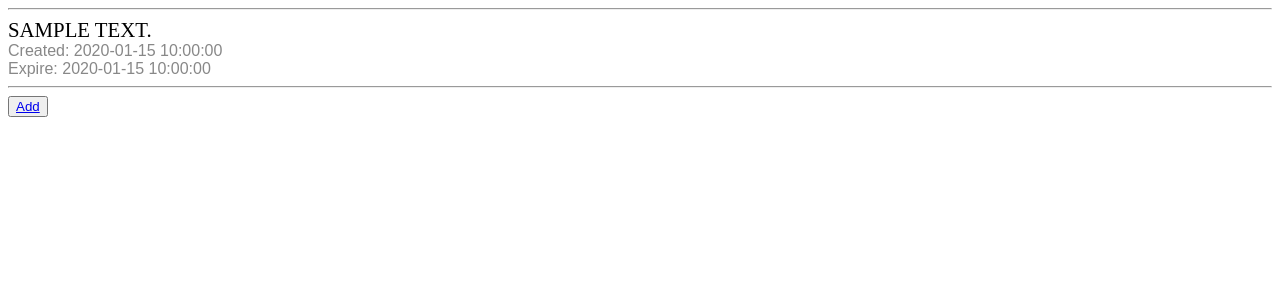
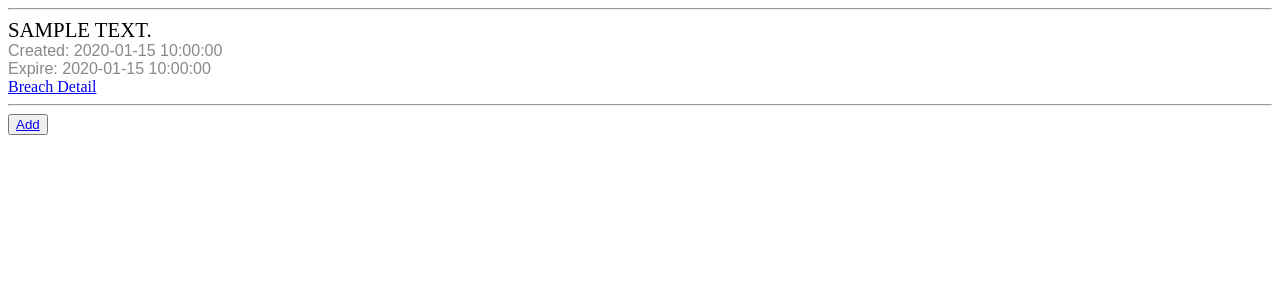
Before and after one commit to rarerare/PriorityPlanner, a Flask app: page / in a window 1280 px wide. Shown: the top 300 px of the page. Run offline with Flask 2, Linux system fonts and the light colour scheme; tables that the repository leaves empty or names only in its code hold one stand-in row (values such as "Sample post").

Commit message:
implement rule-breaching recording

```diff
--- a/app.py
+++ b/app.py
@@ -25,7 +25,16 @@ def log_read():
 @app.route('/readlog', methods=['GET', 'POST'])
 def render_read_log():
     return flask.render_template('readLog.html', readLogs=dbms.get_log())
+@app.route('/openBreach', methods=['GET', 'POST'])
+def render_breach_detail():
+    rule_id=request.args.get('id')
+    return flask.render_template('breachRule.html', breach_detail=dbms.get_breach_detail(rule_id), rule_id=rule_id)
 
-
+@app.route('/recordBreach', methods=['GET', 'POST'])
+def record_breach():
+    severity=request.form['severity']
+    rule_id=request.form['rule_id']
+    dbms.breach_rule({'rule_id':rule_id, 'severity': severity})
+    return flask.render_template('breachRule.html', breach_detail=dbms.get_breach_detail(rule_id), rule_id=rule_id)
 def get_rule():
     return dbms.get_rule();
--- a/db_connector.py
+++ b/db_connector.py
@@ -32,11 +32,11 @@ def add_rule(rule):
 def get_rule():
     cnx = mysql.connector.connect(user='root', password='drwssp',host='localhost',database=DB_NAME)
     cur=cnx.cursor()
-    query="SELECT id, descrip, breach_cnt, create_date, expire_time FROM rule"
+    query="SELECT id, descrip, create_date, expire_time FROM rule"
     cur.execute(query)
     rules=[]
-    for(id, descrip, breach_cnt, create_date, expire_time) in cur:
-        rules.append({'id':id, 'descrip': descrip, 'breach_cnt':breach_cnt, 'create_date':create_date, 'exp_time': expire_time})
+    for(id, descrip, create_date, expire_time) in cur:
+        rules.append({'id':id, 'descrip': descrip,  'create_date':create_date, 'exp_time': expire_time})
     cnx.close()
     return rules
 
@@ -59,3 +59,22 @@ def get_log():
         logs.append({'title':title, 'pg_num':pg_num, 'time_min': time_min, 'date':date})
     cnx.close()
     return logs
+def breach_rule(breach):
+    cnx = mysql.connector.connect(user='root', password='drwssp',host='localhost',database=DB_NAME)
+    cur=cnx.cursor()
+    recordBreach=("INSERT INTO breach( severity, date, rule_id) VALUES(%s,%s,%s)")
+    breach_data=(breach['severity'], datetime.datetime.now().strftime('%Y-%m-%d'), breach['rule_id'])
+    cur.execute(recordBreach,breach_data)
+    cnx.commit()
+    cnx.close()
+
+def get_breach_detail(rule_id):
+    cnx = mysql.connector.connect(user='root', password='drwssp',host='localhost',database=DB_NAME)
+    cur=cnx.cursor()
+    query=("SELECT id, severity, date FROM breach WHERE rule_id=%s")
+    cur.execute(query,(rule_id,))
+    breach_detail=[]
+    for (id,severity,date) in cur:
+        breach_detail.append({'id': id, 'severity':severity, 'date':date})
+    cnx.close()
+    return breach_detail
--- a/templates/rule.html
+++ b/templates/rule.html
@@ -22,6 +22,8 @@
             <br>
             Expire: {{rule.exp_time}}
         </span>
+        <br>
+        <a href="/openBreach?id={{rule.id}}"> Breach Detail</a>
     </div>
     {% endfor %}
 
```
Also changed, not shown: templates/breachRule.html (added, +23 -0 lines).
